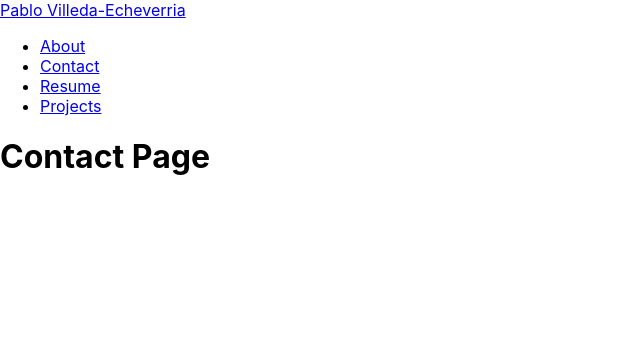
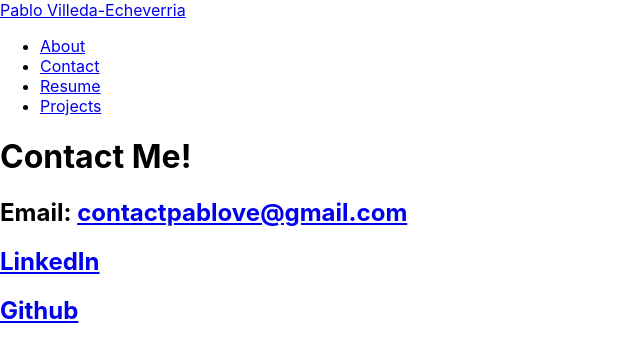
Before and after one commit to pablove123/portfolio, a React (Create React App) app: page /contact in a window 1280 px wide. Shown: the top 362 px of the page, without its empty margins (0-640 px from the left). Built offline with nearby package versions, Linux system fonts and the light colour scheme.

Commit message:
contact page content done

```diff
--- a/src/pages/Contact.jsx
+++ b/src/pages/Contact.jsx
@@ -1,6 +1,14 @@
 const Contact = (props) => {
   return (
-    <h1>Contact Page</h1>
+    <>
+    <h1>Contact Me!</h1>
+    <h2>Email: <a href="mailto:contactpablove@gmail.com?subject=subject text">contactpablove@gmail.com</a></h2>
+    <h2><a target="_blank"  href="https://www.linkedin.com/in/pablove/">LinkedIn</a> </h2>
+    <h2><a target="_blank"  href="https://github.com/pablove123">Github</a></h2>
+
+
+
+    </>
    );
 }
 
```
